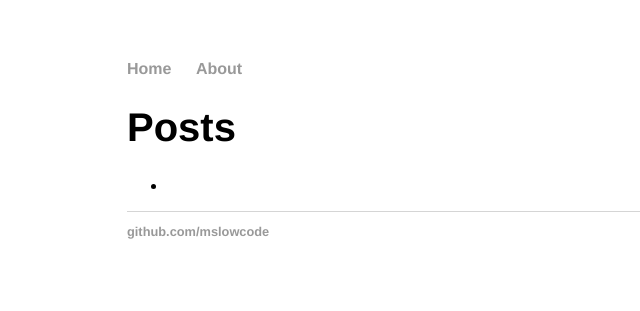
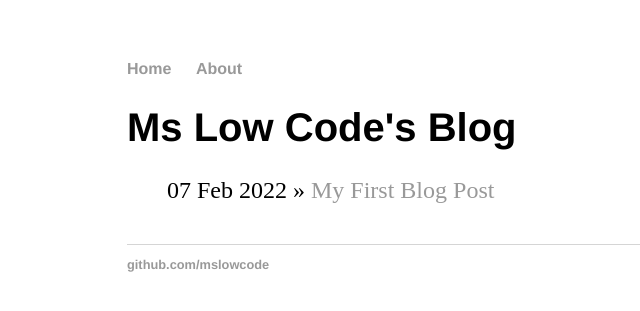
Before and after one commit to mslowcode/mslowcode.github.io, a Jekyll site: the page built from index.html, in a window 1280 px wide. Shown: the top 311 px of the page, without its empty margins (65-705 px from the left). Built offline with Jekyll 4.4.1, drawn with Linux system fonts in a browser that asks for light colours.

Commit message:
Update index.html

```diff
--- a/index.html
+++ b/index.html
@@ -1,14 +1,11 @@
 ---
 layout: default
-title: Ms Low Code
+title: Ms Low Code's Blog
 ---
-<div class="home">
-  <h1 class="page-heading">Posts</h1>
-  <ul class="post-list">
-    {% for post in site.posts %}
-      <li>
-        <a class="post-link" href="{ { post.url | prepend: site.baseurl }}"></a>
-      </li>
-    {% endfor %}
-  </ul>
-</div>
+<h1>{{ page.title }}</h1>
+	<ul class="posts">
+
+	  {% for post in site.posts %}
+	    <li><span>{{ post.date | date_to_string }}</span> » <a href="{{ post.url }}" title="{{ post.title }}">{{ post.title }}</a></li>
+	  {% endfor %}
+	</ul>
```
